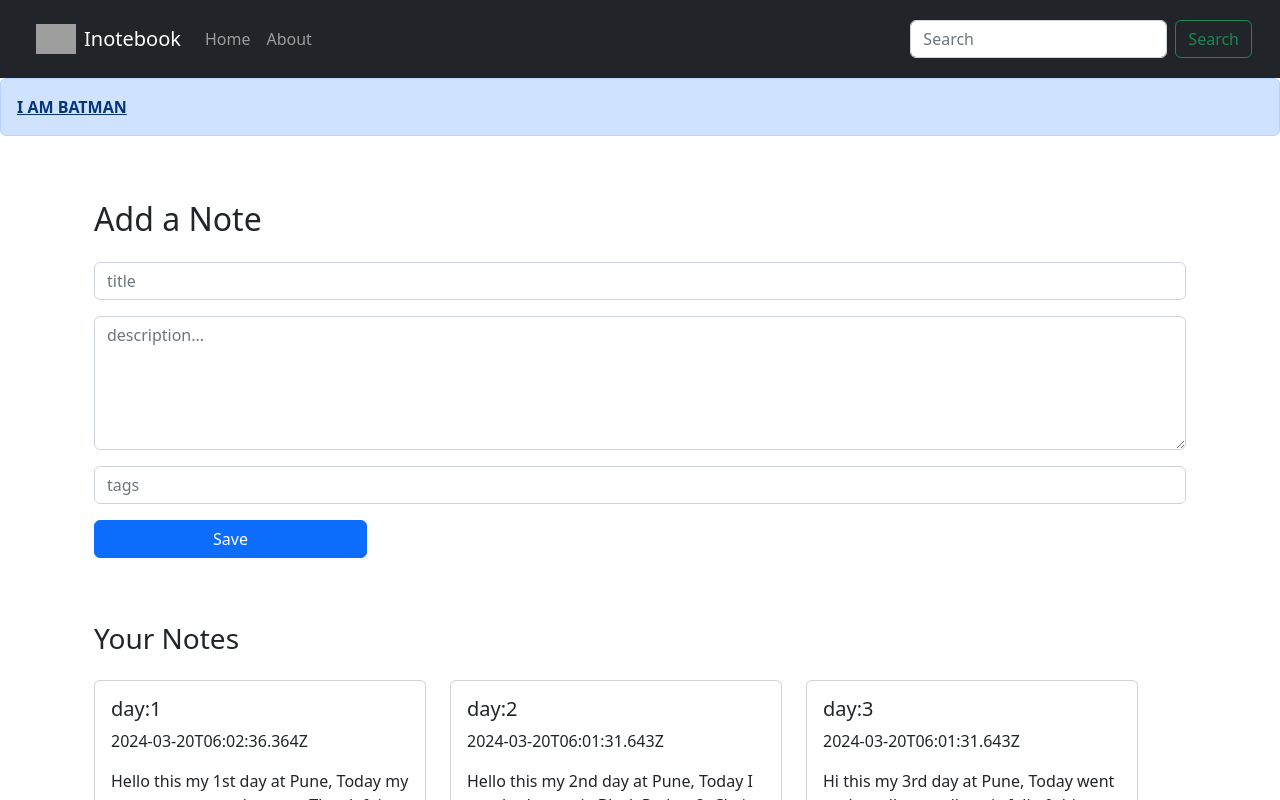
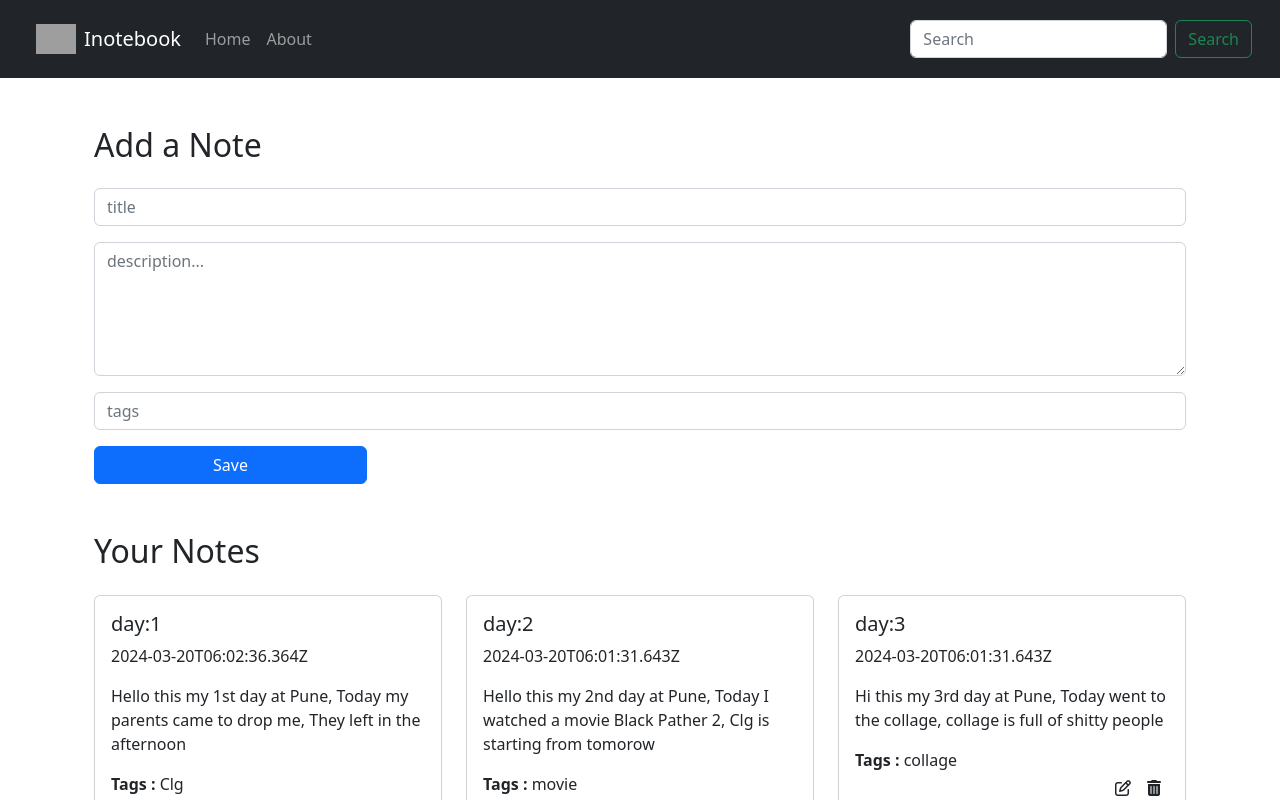
Before and after one commit to JugalBhagat/Inotebook, a React (Create React App) app: page /index in a window 1280 px wide. Shown: the top 800 px of the page. Built offline with nearby package versions, Linux system fonts and the light colour scheme; grey boxes are pictures that could not be loaded.

Commit message:
Tutorial-63 done (made Add Note and Reshuffle componants)

```diff
--- a/src/App.js
+++ b/src/App.js
@@ -9,7 +9,7 @@ import {
   Routes,
 } from "react-router-dom";
 import NoteState from './context/notes/notesState';
-import Alert from './componants/Alert';
+// import Alert from './componants/Alert';
 
 function App() {
   return (
@@ -17,7 +17,7 @@ function App() {
       <NoteState>
         <Router>
           <Navbar />
-          <Alert msg="I AM BATMAN"/>
+          {/* <Alert msg="I AM BATMAN"/> */}
           <div className="container">
             <Routes>
               <Route exact path="/" element={<Home />}></Route>
--- /dev/null
+++ b/src/componants/AddNote.js
@@ -0,0 +1,39 @@
+import React, { useState } from 'react'
+import { useContext } from 'react';
+import notesContext from '../context/notes/notesContext';
+
+function AddNote() {
+    const context = useContext(notesContext);
+    const {addNote } = context;
+
+    const [note,setNote]=useState({title:"",description:"",tag:"default"});
+
+    const handleOnClick=(e)=>{
+        addNote(note.title,note.description,note.tag);
+        e.preventDefault();               //to NOT submit form
+    }
+    const handleOnChange=(e)=>{
+        setNote({...note,[e.target.name]:e.target.value})          //to keep default value
+    }
+    return (
+        <div className='cold-lg-6 col-md-12 col-sm-12 my-5 '>
+            <h2 className='mt-5 mb-4'>Add a Note</h2>
+            <form className='w-100' name="form1">
+                <div className="mb-3">
+                    <input type="text" className="form-control" id="title" placeholder="title" name="title" onChange={handleOnChange} />
+                </div>
+                <div className="mb-3">
+                    <textarea type="text" className="form-control" rows="5" id="description" name="description" placeholder="description..." onChange={handleOnChange} />
+                </div>
+                <div className="mb-3">
+                    <input type="text" className="form-control" id="tags" placeholder="tags" name="tag" onChange={handleOnChange} />
+                </div>
+                <div className="mb-3 tex">
+                    <button type="submit" className="btn btn-primary w-25" onClick={handleOnClick}>Save</button>
+                </div>
+            </form>
+        </div>
+    )
+}
+
+export default AddNote
--- a/src/componants/Navbar.js
+++ b/src/componants/Navbar.js
@@ -9,8 +9,8 @@ import { useLocation } from 'react-router-dom';
 function Navbar() {
     let location = useLocation();
     useEffect(() => {
-        console.log(location.pathname);
-    }, [location]);
+        // console.log(location.pathname);
+    }, []);
     return (
         <div>
             <nav className="navbar navbar-expand-lg navbar-dark p-3 bg-dark">
--- a/src/componants/home.js
+++ b/src/componants/home.js
@@ -4,28 +4,7 @@ import Notes from './notes.js';
 function Home() {
   return (
     <div className="container mb-5">
-    <div className="row">
-      <div className='cold-lg-6 col-md-12 col-sm-12'>
-        <h2 className='mt-5 mb-4'>Add a Note</h2>
-        <form className='w-100'>
-          <div className="mb-3">
-            <input type="text" className="form-control" id="title" placeholder="title" />
-          </div>
-          <div className="mb-3">
-            <textarea type="text" className="form-control" rows="5" id="description" placeholder="description..." />
-          </div>
-          <div className="mb-3">
-            <input type="text" className="form-control" id="tags" placeholder="tags" />
-          </div>
-          <div className="mb-3 tex">
-            <button type="submit" className="btn btn-primary w-25">Save</button>
-          </div>
-        </form>
-      </div>
-      <div className='mt-5 row'>
         <Notes />
-      </div>
-    </div>
     </div>
 
   )
--- a/src/componants/notes.js
+++ b/src/componants/notes.js
@@ -2,17 +2,23 @@ import React from 'react';
 import { useContext } from 'react';
 import notesContext from '../context/notes/notesContext';
 import NoteItem from './NoteItem';
+import AddNote from './AddNote';
 
 function Notes() {
-  const context=useContext(notesContext);
-  const {notes}=context;
+  const context = useContext(notesContext);
+  // eslint-disable-next-line
+  const { notes, addNote } = context;
+
   return (
-    <div className='row'>
-      <h3>Your Notes</h3>
-      {notes.map((notes)=>{
-        return <NoteItem notes={notes}/>;
+    <>
+      <AddNote />
+      <div className='row'>
+        <h2>Your Notes</h2>
+        {notes.map((notes) => {
+          return <NoteItem notes={notes} />;
         })}
-    </div>
+      </div>
+    </>
   )
 }
 
--- a/src/context/notes/notesState.js
+++ b/src/context/notes/notesState.js
@@ -57,11 +57,35 @@ const NotesState = (props) => {
             "date": "2024-03-20T12:34:33.748Z",
             "__v": 0
         }
+    ]
 
-    ]
-    const [notes,setNotes]=useState(notesInit);
+    //Add Note
+    const addNote = (title,description,tag) => {
+        //TODO API call
+        alert("Adding New Note");
+        const note={
+            "_id": "65fad7d98897cd05c7b27ec7d612",
+            "user": "65f92aa2dd8ef44d1b9fa0d3f34",
+            "title": title,
+            "description": description,
+            "tag": tag,
+            "date": "2024-03-20T12:34:33.748Z",
+            "__v": 0
+        };
+        setNotes(notes.concat(note));
+    }
+    //Delete Note
+    const delNote = () => {
+
+    }
+    //Edit Note
+    const editNote = () => {
+
+    }
+
+    const [notes, setNotes] = useState(notesInit);
     return (
-        <notesContext.Provider value={{ notes,setNotes }}>
+        <notesContext.Provider value={{ notes, addNote,delNote,editNote }}>
             {props.children}
         </notesContext.Provider>
     )
```
Also changed, not shown: public/manifest.json.
